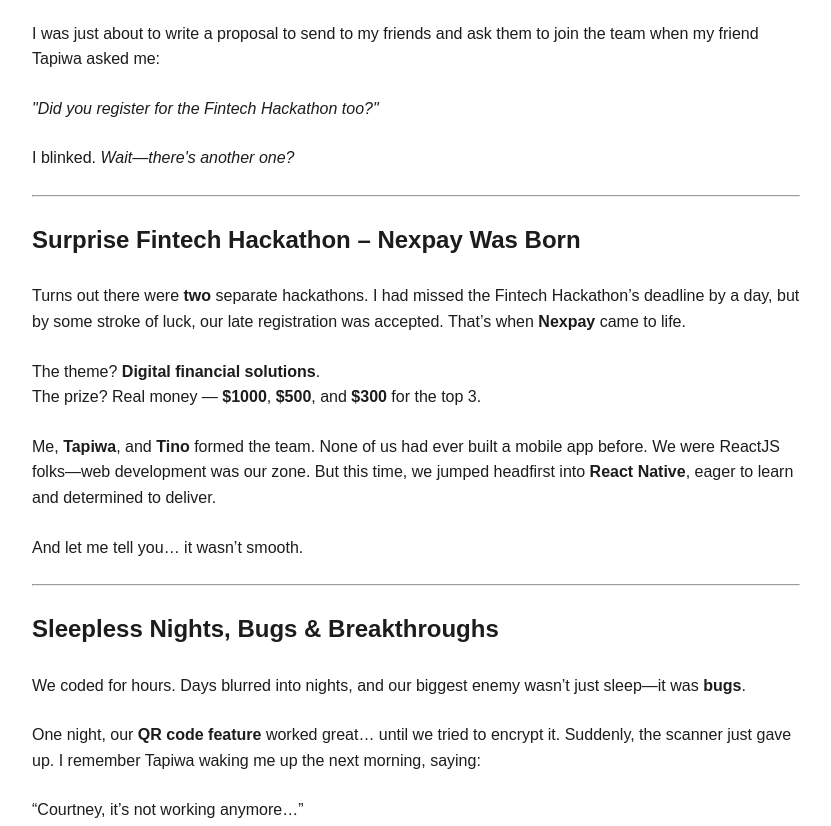
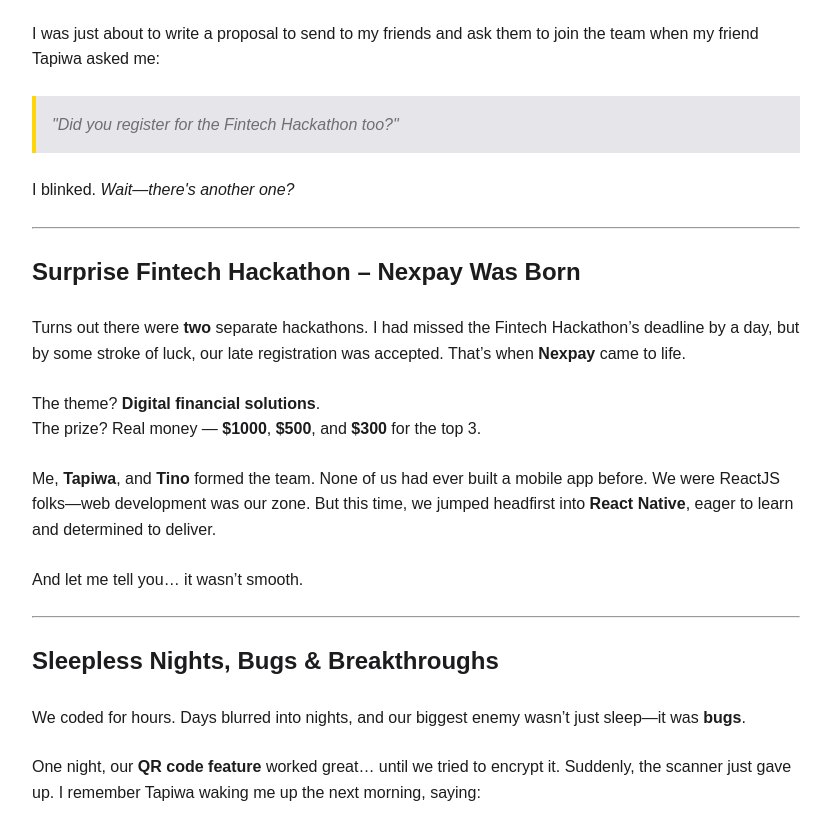
Before and after one commit to CourtneyFradreck/CourtNotes, an Eleventy site: page src/blogs/2025-04-02-Hackthon.md in a window 1280 px wide. Shown: the part 1531-2357 px from the top of the page, without its empty margins (224-1055 px from the left). Built offline with nearby package versions, Linux system fonts and the light colour scheme; Eleventy itself is replaced by a stand-in of ours; files that its build step writes are made by us from their sources.

Commit message:
fix: add styles for blockquote element in individual blog page

```diff
--- a/src/individual.css
+++ b/src/individual.css
@@ -142,6 +142,16 @@
 .flow > * + * {
   margin-top: 1.5rem;
 }
+/*blockquote*/
+blockquote {
+  background-color: var(--accent-gray);
+  border-left: 4px solid var(--accent-yellow);
+  padding: 1rem;
+  margin: 1.5rem 0;
+  font-style: italic;
+  color: var(--text-secondary);
+}
+
 footer {
   background-color: var(--primary-color);
   color: var(--text-secondary);
```
